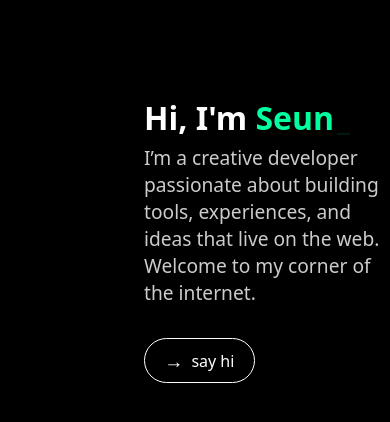
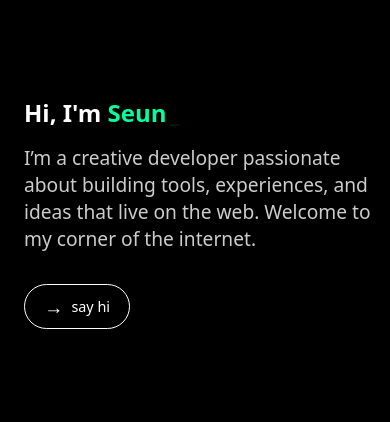
Before and after one commit to seun-ipaye/portfolio, a React (Vite) app: page / in a window 390 px wide. Both pictures are taken after a click on the button "Enter". Shown: the top 422 px of the page. Built offline with nearby package versions, Linux system fonts and the light colour scheme.

Commit message:
mobile fixes2

```diff
--- a/src/components/hero.jsx
+++ b/src/components/hero.jsx
@@ -30,11 +30,13 @@ function Hero() {
       {/* Typing text — always vertically and horizontally centered */}
       <div
         style={{
-          position: entered ? "absolute" : "absolute",
+          position: "absolute",
           top: entered ? "6rem" : "50%",
-          left: entered ? "9rem" : "50%",
+          left: entered ? "clamp(1.5rem, 5vw, 9rem)" : "50%",
           transform: entered ? "none" : "translate(-50%, -50%)",
-          fontSize: entered ? "2rem" : "2.5rem",
+          fontSize: entered
+            ? "clamp(1.5rem, 4vw, 2.5rem)"
+            : "clamp(2rem, 6vw, 3rem)",
           fontWeight: "bold",
           textAlign: "left",
           transition: "all 0.8s ease",
@@ -61,7 +63,7 @@ function Hero() {
           onClick={() => setEntered(true)}
           style={{
             position: "absolute",
-            top: "60%",
+            top: "55%",
 
             left: "50%",
             transform: "translateX(-50%)",
@@ -87,7 +89,7 @@ function Hero() {
           style={{
             position: "absolute",
             top: "9rem",
-            left: "9rem",
+            left: "clamp(1.5rem, 5vw, 9rem)",
             maxWidth: "min(90vw, 500px)",
             textAlign: "left",
             zIndex: 1,
@@ -105,7 +107,7 @@ function Hero() {
             style={{
               marginTop: "2rem",
               padding: "0.5rem 1.2rem",
-              fontSize: "1rem",
+              fontSize: "clamp(0.9rem, 2vw, 1rem)",
               backgroundColor: "transparent",
               color: "#fff",
               border: "1px solid #fff",
```
